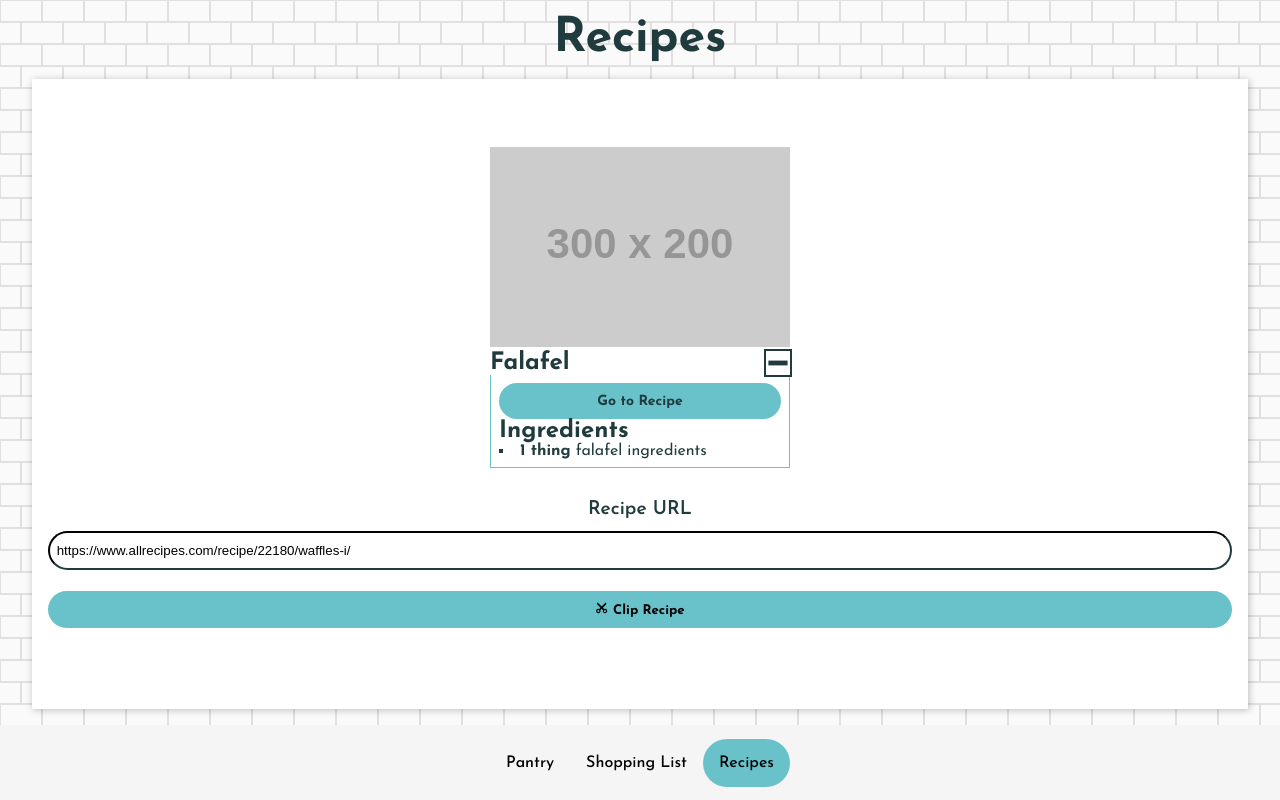
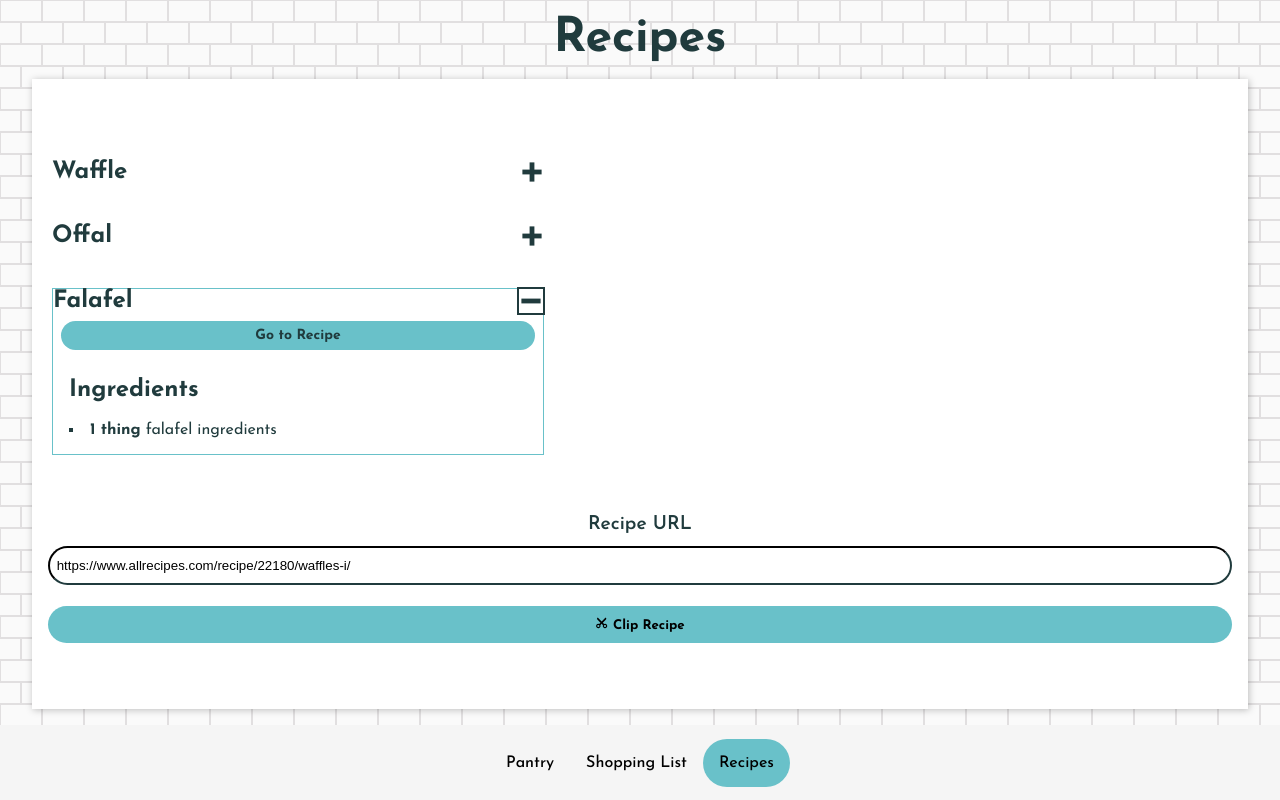
Before and after one commit to wingmatt/kitchensyncc, a Next.js app: page /recipes in a window 1280 px wide. Both pictures are taken after a click on the element "Falafel". Built offline with nearby package versions, Linux system fonts and the light colour scheme.

Commit message:
Recipe List layout & styling

```diff
--- a/components/Recipe.tsx
+++ b/components/Recipe.tsx
@@ -1,14 +1,14 @@
 import { Recipe as RecipeInterface } from "../types";
+import styles from "../styles/components/Recipe.module.css"
 import IngredientList from "./IngredientList";
 import CollapsiblePanel from "./CollapsiblePanel"
 
 export default function Recipe(props: RecipeInterface) {
 
   return (
-    <article className="recipe">
-      <img src="https://via.placeholder.com/300x200" alt={props.name}></img>
+    <article className={styles.recipe}>
       <CollapsiblePanel title={props.name}>
-        <a href={props.url} className="button">Go to Recipe</a>
+        <a href={props.url} className={"button " + styles.button}>Go to Recipe</a>
         <IngredientList title="Ingredients" ingredients={props.ingredients} />
       </CollapsiblePanel>
     </article>
--- a/pages/recipes.tsx
+++ b/pages/recipes.tsx
@@ -1,13 +1,17 @@
 import Layout from '../components/Layout'
 import RecipeSearch from '../components/RecipeSearch'
 import Recipe from '../components/Recipe'
+import styles from "../styles/components/Recipe.module.css"
 
 export default function Pantry(){
-  const demoIngredients= [{quantity: "1", unit: "thing", ingredient: "falafel ingredients", minQty: "1", maxQty: "2"}
+  const demoIngredients= [
+    {quantity: "1", unit: "thing", ingredient: "falafel ingredients", minQty: "1", maxQty: "2"},
 ]
   return (
     <Layout title="Recipes">
-      <ul>
+      <ul className={styles.list}>
+        <Recipe name="Waffle" url="https://www.seriouseats.com/recipes/2016/03/the-food-lab-vegan-experience-best-homemade-falafel-recipe.html" imgUrl="https://www.seriouseats.com/recipes/images/2016/03/20160323-falafel-recipe-20.jpg" ingredients={demoIngredients} />
+        <Recipe name="Offal" url="https://www.seriouseats.com/recipes/2016/03/the-food-lab-vegan-experience-best-homemade-falafel-recipe.html" imgUrl="https://www.seriouseats.com/recipes/images/2016/03/20160323-falafel-recipe-20.jpg" ingredients={demoIngredients} />
         <Recipe name="Falafel" url="https://www.seriouseats.com/recipes/2016/03/the-food-lab-vegan-experience-best-homemade-falafel-recipe.html" imgUrl="https://www.seriouseats.com/recipes/images/2016/03/20160323-falafel-recipe-20.jpg" ingredients={demoIngredients} />
       </ul>
       <RecipeSearch/>
--- /dev/null
+++ b/styles/components/Recipe.module.css
@@ -0,0 +1,18 @@
+.list {
+  width: 100%;
+}
+.recipe {
+  width: clamp(200px, 100%, 500px);
+  padding: .25rem;
+  margin: 1rem 0;
+}
+
+.recipe > * {
+  margin: .5em 0;
+}
+
+.button {
+  font-size: 14px;
+  display: block;
+  text-align: center;
+}
--- a/styles/globals.css
+++ b/styles/globals.css
@@ -109,8 +109,12 @@ button, a.button {
 
 h2 button {
   all: inherit;
+  cursor: pointer;
 }
-
+[aria-expanded="true"] {
+  border: 1px solid var(--highlight);
+  border-bottom: 0;
+}
 [aria-expanded="true"] .vert {
   display: none;
 }
@@ -123,12 +127,15 @@ h2 button:focus svg {
   fill: currentColor;
 }
 
-svg {
+h2 button svg {
   width: 1em;
 }
+.collapsible-panel > * {
+  margin: .5em 0;
+}
+.collapsible-panel > h2 {
+  margin: 0;
 
-.collapsible-panel h2 {
-  margin: 0;
 }
 .collapsible-panel button {
   width: 100%;
@@ -140,11 +147,9 @@ svg {
 .collapsible-panel > div {
   border: 1px solid var(--highlight);
   border-top-width: 0;
+  margin: 0;
   padding: .5em;
 }
-
-a.button {
-  font-size: 14px;
-  display: block;
-  text-align: center;
+.collapsible-panel div > * {
+  padding: .5em;
 }
--- a/types.ts
+++ b/types.ts
@@ -1,6 +1,5 @@
 export interface Recipe {
   url: string,
-  imgUrl: string,
   name: string,
   ingredients?: Ingredient[],
 }
```
